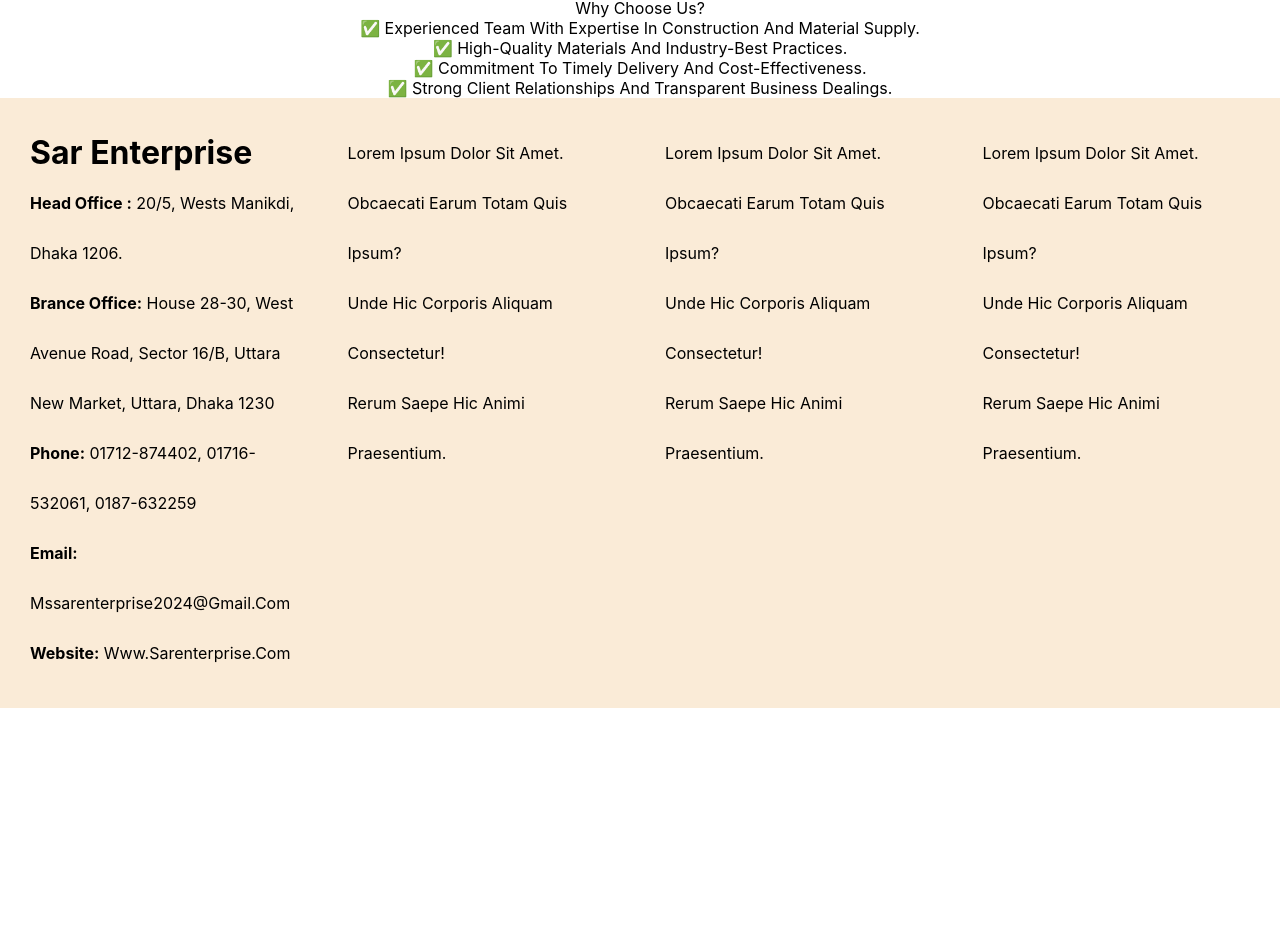
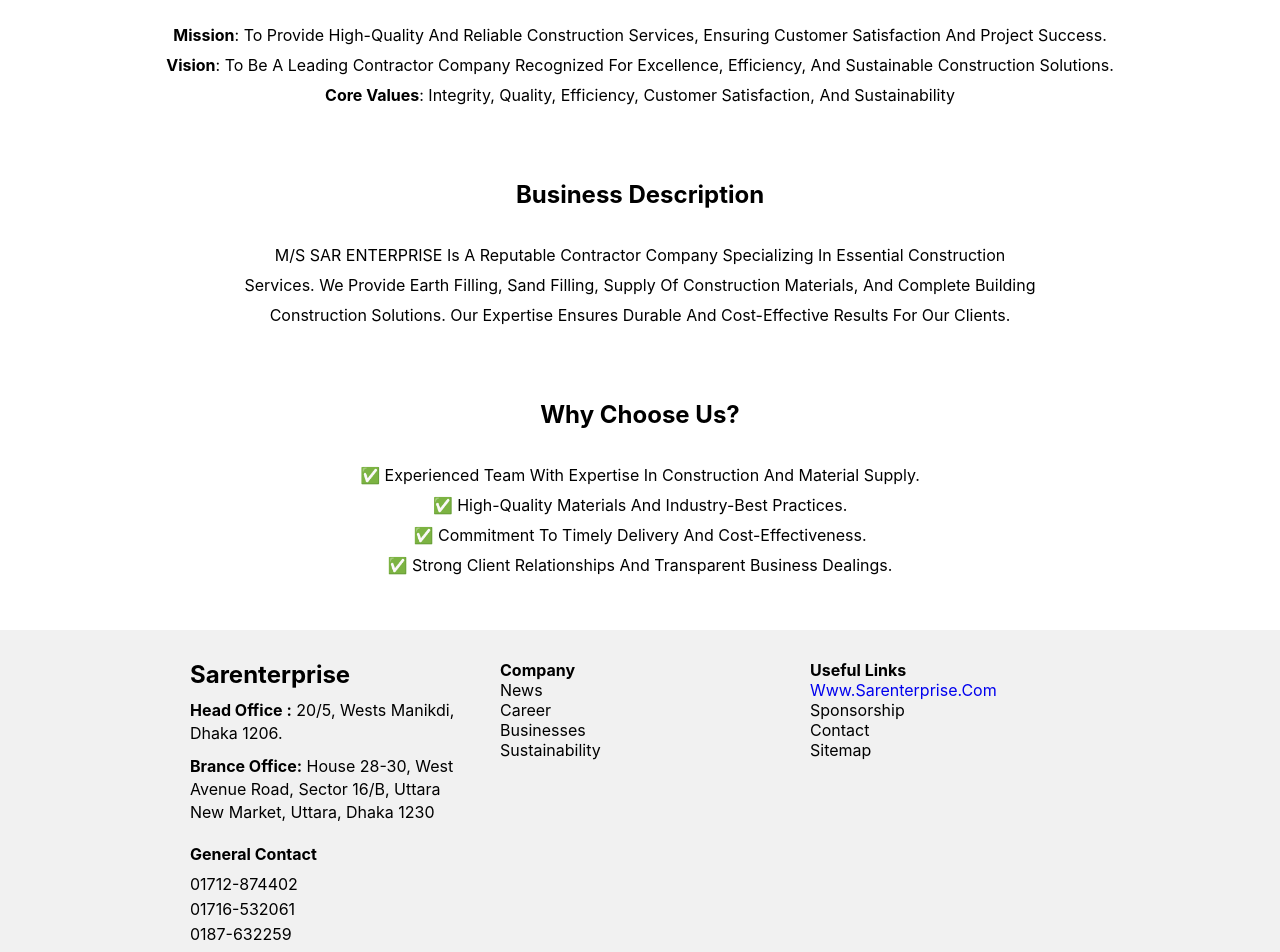
Before and after one commit to sazzadhossain1/sarenterprise, a React (Create React App) app: page /aboutUs in a window 1280 px wide. Shown: the part 470-1422 px from the top of the page. Before the commit the page ends 1178 px from the top, so only its background shows below. Built offline with nearby package versions, Linux system fonts and the light colour scheme.

Commit message:
smooth navigation done

```diff
--- a/src/LayOut/Main.js
+++ b/src/LayOut/Main.js
@@ -2,6 +2,7 @@ import React, { useRef } from "react";
 import NavigationBar from "../components/NavigationBar/NavigationBar";
 import { Outlet } from "react-router-dom";
 import Footer from "../components/Footer/Footer";
+import Home from "../components/Home/Home";
 
 const Main = () => {
   const footerRef = useRef(null); // Create reference for footer
--- a/src/components/AboutUs/AboutUs.css
+++ b/src/components/AboutUs/AboutUs.css
@@ -1,7 +1,20 @@
 .aboutUs_parent_div {
-  margin-top: 100px;
+  margin-top: 120px;
+  margin-bottom: 50px;
 }
 .aboutUs_parent_div h2 {
   margin-top: 70px;
   margin-bottom: 30px;
 }
+.Company_Overview_text_div {
+  line-height: 30px;
+}
+.Mission_Vision_and_Values_text_div {
+  line-height: 30px;
+}
+.Business_Description_text_div {
+  line-height: 30px;
+}
+.Why_Choose_Us_text_div {
+  line-height: 30px;
+}
--- a/src/components/AboutUs/AboutUs.js
+++ b/src/components/AboutUs/AboutUs.js
@@ -4,7 +4,7 @@ import "./AboutUs.css";
 const AboutUs = () => {
   return (
     <div className="aboutUs_parent_div">
-      <div>
+      <div className="Company_Overview_text_div">
         <h2>Company Overview</h2>
         <p>
           M/S SAR ENTERPRISE is a partnership firm established in 2024,
@@ -22,32 +22,46 @@ const AboutUs = () => {
         </div>
       </div>
 
-      <div>
+      <div className="Mission_Vision_and_Values_text_div">
         <h2>Mission, Vision & Values</h2>
         <p>
-          Mission: To provide high-quality and reliable construction services,
-          ensuring customer satisfaction and project success.
+          <b>Mission</b>: To provide high-quality and reliable construction
+          services, ensuring customer satisfaction and project success.
         </p>
         <p>
-          Vision: To be a leading contractor company recognized for excellence,
-          efficiency, and sustainable construction solutions.
+          <b>Vision</b>: To be a leading contractor company recognized for
+          excellence, efficiency, and sustainable construction solutions.
         </p>
         <p>
-          Core Values: Integrity, Quality, Efficiency, Customer Satisfaction,
-          and Sustainability
+          <b>Core Values</b>: Integrity, Quality, Efficiency, Customer
+          Satisfaction, and Sustainability
         </p>
-        <p>Why Choose Us?</p>
-        <div>
+      </div>
+      <div className="Business_Description_text_div">
+        <h2>Business Description</h2>
+        <p>
+          M/S SAR ENTERPRISE is a reputable contractor company specializing in
+          essential construction
+        </p>
+
+        <p>
+          services. We provide earth filling, sand filling, supply of
+          construction materials, and complete building
+        </p>
+        <p>
+          construction solutions. Our expertise ensures durable and
+          cost-effective results for our clients.
+        </p>
+      </div>
+      <div className="Why_Choose_Us_text_div">
+        <h2>Why Choose Us?</h2>
         <p>
           ✅ Experienced team with expertise in construction and material
           supply.
         </p>
         <p>✅ High-quality materials and industry-best practices.</p>
         <p>✅ Commitment to timely delivery and cost-effectiveness.</p>
-          <p>
-            ✅ Strong client relationships and transparent business dealings.
-          </p>
-        </div>
+        <p>✅ Strong client relationships and transparent business dealings.</p>
       </div>
     </div>
   );
--- a/src/components/Footer/Footer.css
+++ b/src/components/Footer/Footer.css
@@ -1,27 +1,69 @@
+.footer_parent_div {
+  background-color: rgb(241, 241, 241);
+}
 .footer_grid_div {
   display: grid;
   grid-template-columns: repeat(4, 1fr);
-  background-color: antiquewhite;
+
   padding: 30px;
-  line-height: 50px;
-  gap: 50px;
+  gap: 200px;
+  width: 75%;
+  margin: auto;
 }
 .footer_grid_div div {
+  /* background-color: red; */
+  width: 100%;
+  /* text-align: left; */
+}
+.footer_first_div {
   text-align: left;
 }
+.footer_second_div {
+  text-align: left;
+}
+.footer_third_div {
+  text-align: left;
+}
+.footer_forth_div {
+  text-align: left;
+}
+.Head_Office {
+  margin-top: 10px;
+  margin-bottom: 10px;
+  line-height: 23px;
+}
+.Brance_Office {
+  line-height: 23px;
+}
+.footer_head_office_flex_div div {
+  margin-top: 20px;
+}
+.footer_number-div h4 {
+  margin-bottom: 10px;
+}
+.footer_number-div p {
+  margin-top: 5px;
+}
 
-@media screen and (max-width: 1250px) {
+.footer_email_div p {
+  margin-top: 5px;
+}
+
+@media screen and (max-width: 1400px) {
   .footer_grid_div {
     grid-template-columns: repeat(3, 1fr);
+    gap: 30px;
   }
 }
-@media screen and (max-width: 950px) {
+@media screen and (max-width: 850px) {
   .footer_grid_div {
     grid-template-columns: repeat(2, 1fr);
+    gap: 30px;
   }
 }
-@media screen and (max-width: 650px) {
+@media screen and (max-width: 700px) {
   .footer_grid_div {
     grid-template-columns: repeat(1, 1fr);
+    gap: 30px;
   }
 }
--- a/src/components/Footer/Footer.js
+++ b/src/components/Footer/Footer.js
@@ -1,44 +1,60 @@
 import React, { forwardRef } from "react";
 import "./Footer.css";
+import { Link } from "react-router-dom";
 const Footer = forwardRef((props, ref) => {
   return (
-    <div ref={ref} id="footer" className="footer_grid_div">
+    <div ref={ref} id="footer" className="footer_parent_div">
       <div>
-        <h1>Sar Enterprise</h1>
-        <p>
+        <div className="footer_grid_div">
+          <div className="footer_first_div">
+            <h2>Sarenterprise</h2>
+            <p className="Head_Office">
               <b>Head Office :</b> 20/5, Wests Manikdi, Dhaka 1206.
             </p>
-        <p>
+            <p className="Brance_Office">
               <b>Brance Office:</b> House 28-30, West Avenue Road, Sector 16/B,
               Uttara New Market, Uttara, Dhaka 1230
             </p>
+            <div className="footer_head_office_flex_div">
+              <div className="footer_number-div">
+                <h4>General Contact</h4>
+                <p>01712-874402</p>
+                <p>01716-532061</p>
+                <p>0187-632259</p>
+              </div>
+              <div className="footer_email_div">
+                <h4>Send A Message</h4>
+                <p>mssarenterprise2024@gmail.com</p>
+              </div>
+            </div>
+          </div>
+
+          <div className="footer_second_div">
+            <h4>Company</h4>
+            <p>News</p>
+            <p>Career</p>
+            <p>Businesses</p>
+            <p>Sustainability</p>
+          </div>
+          <div className="footer_third_div">
+            <h4>Useful Links</h4>
             <p>
-          <b>Phone:</b> 01712-874402, 01716-532061, 0187-632259
+              {/* <b>Website:</b>  */}
+              <Link>www.sarenterprise.com</Link>
             </p>
-        <p>
-          <b>Email:</b> mssarenterprise2024@gmail.com
-        </p>
-        <p>
-          <b>Website:</b> www.sarenterprise.com
-        </p>
+            <p>Sponsorship</p>
+            <p>Contact</p>
+            <p>Sitemap</p>
           </div>
-      <div>
-        <p>Lorem ipsum dolor sit amet.</p>
-        <p>Obcaecati earum totam quis ipsum?</p>
-        <p>Unde hic corporis aliquam consectetur!</p>
-        <p>Rerum saepe hic animi praesentium.</p>
+          <div className="footer_forth_div">
+            <h4>Legal</h4>
+            <p>Cookie Policy</p>
+            <p>Data Privacy</p>
+            <p>Exclusion of Liability</p>
+            <p>Imprint</p>
           </div>
-      <div>
-        <p>Lorem ipsum dolor sit amet.</p>
-        <p>Obcaecati earum totam quis ipsum?</p>
-        <p>Unde hic corporis aliquam consectetur!</p>
-        <p>Rerum saepe hic animi praesentium.</p>
         </div>
-      <div>
-        <p>Lorem ipsum dolor sit amet.</p>
-        <p>Obcaecati earum totam quis ipsum?</p>
-        <p>Unde hic corporis aliquam consectetur!</p>
-        <p>Rerum saepe hic animi praesentium.</p>
+        <div></div>
       </div>
     </div>
   );
--- a/src/components/Home/Home.js
+++ b/src/components/Home/Home.js
@@ -1,43 +1,34 @@
-import React from "react";
+import React, { useEffect, useRef } from "react";
 import "./Home.css";
+import AboutUs from "../AboutUs/AboutUs";
+import OurServices from "../OurServices/OurServices";
+import Projects from "../Projects/Projects";
+import Gallery from "../Gallery/Gallery";
+import { useLocation } from "react-router-dom";
 
 const Home = () => {
+  const aboutRef = useRef(null);
+  const serviceRef = useRef(null);
+  const projectRef = useRef(null);
+  const galleryRef = useRef(null);
+  const location = useLocation();
+
+  useEffect(() => {
+    if (location.hash === "#about" && aboutRef.current) {
+      aboutRef.current.scrollIntoView({ behavior: "smooth" });
+    }
+    if (location.hash === "#services" && serviceRef.current) {
+      serviceRef.current.scrollIntoView({ behavior: "smooth" });
+    }
+    if (location.hash === "#projects" && projectRef.current) {
+      projectRef.current.scrollIntoView({ behavior: "smooth" });
+    }
+    if (location.hash === "#gallery" && galleryRef.current) {
+      galleryRef.current.scrollIntoView({ behavior: "smooth" });
+    }
+  }, [location]);
   return (
     <div className="home_page_main_parent_div">
-      {/* <ul>
-        <li>
-          <b>Company Name: </b>
-          <span>M/S SAR ENTERPRISE</span>
-        </li>
-        <li>
-          <b>Established: </b>
-          <span>2024</span>
-        </li>
-        <li>
-          <b>Head Office: </b>
-          <span>House No 20/5, West Manikdi, Dhaka 1206</span>
-        </li>
-        <li>
-          <b>Branch Office: : </b>
-          <span>
-            House 28-30, West Avenue Road, Sector 16/B, Uttara New Market,
-            Uttara, Dhaka 1230
-          </span>
-        </li>
-        <li>
-          <b>Contact Information: </b>
-          <span>01712-874402, 01716-532061, 01872-632259</span>
-        </li>
-        <li>
-          <b>Legal Status: </b>
-          <span>Partnership</span>
-        </li>
-        <li>
-          <b>Legal Document: </b>
-          <span></span>
-        </li>
-      </ul> */}
-
       <p>
         Welcome to M/S SAR ENTERPRISE, a trusted name in construction and
         material supply. Established in 2024, we specialize in earth filling,
@@ -46,51 +37,23 @@ const Home = () => {
         customer satisfaction, we ensure durable and cost-effective results for
         our clients.
       </p>
-      <h1>Lorem ipsum dolor sit amet.</h1>
-      <h1>Lorem ipsum dolor sit amet.</h1>
-      <h1>Lorem ipsum dolor sit amet.</h1>
-      <h1>Lorem ipsum dolor sit amet.</h1>
-      <h1>Lorem ipsum dolor sit amet.</h1>
-      <h1>Lorem ipsum dolor sit amet.</h1>
-      <h1>Lorem ipsum dolor sit amet.</h1>
-      <h1>Lorem ipsum dolor sit amet.</h1>
-      <h1>Lorem ipsum dolor sit amet.</h1>
-      <h1>Lorem ipsum dolor sit amet.</h1>
-      <h1>Lorem ipsum dolor sit amet.</h1>
-      <h1>Lorem ipsum dolor sit amet.</h1>
-      <h1>Lorem ipsum dolor sit amet.</h1>
-      <h1>Lorem ipsum dolor sit amet.</h1>
-      <h1>Lorem ipsum dolor sit amet.</h1>
-      <h1>Lorem ipsum dolor sit amet.</h1>
-      <h1>Lorem ipsum dolor sit amet.</h1>
-      <h1>Lorem ipsum dolor sit amet.</h1>
-      <h1>Lorem ipsum dolor sit amet.</h1>
-      <h1>Lorem ipsum dolor sit amet.</h1>
-      <h1>Lorem ipsum dolor sit amet.</h1>
-      <h1>Lorem ipsum dolor sit amet.</h1>
-      <h1>Lorem ipsum dolor sit amet.</h1>
-      <h1>Lorem ipsum dolor sit amet.</h1>
-      <h1>Lorem ipsum dolor sit amet.</h1>
-      <h1>Lorem ipsum dolor sit amet.</h1>
-      <h1>Lorem ipsum dolor sit amet.</h1>
-      <h1>Lorem ipsum dolor sit amet.</h1>
-      <h1>Lorem ipsum dolor sit amet.</h1>
-      <h1>Lorem ipsum dolor sit amet.</h1>
-      <h1>Lorem ipsum dolor sit amet.</h1>
-      <h1>Lorem ipsum dolor sit amet.</h1>
-      <h1>Lorem ipsum dolor sit amet.</h1>
-      <h1>Lorem ipsum dolor sit amet.</h1>
-      <h1>Lorem ipsum dolor sit amet.</h1>
-      <h1>Lorem ipsum dolor sit amet.</h1>
-      <h1>Lorem ipsum dolor sit amet.</h1>
-      <h1>Lorem ipsum dolor sit amet.</h1>
-      <h1>Lorem ipsum dolor sit amet.</h1>
-      <h1>Lorem ipsum dolor sit amet.</h1>
-      <h1>Lorem ipsum dolor sit amet.</h1>
-      <h1>Lorem ipsum dolor sit amet.</h1>
-      <h1>Lorem ipsum dolor sit amet.</h1>
-      <h1>Lorem ipsum dolor sit amet.</h1>
-      <h1>Lorem ipsum dolor sit amet.</h1>
+
+      {/* Attach ref here */}
+      <div ref={aboutRef}>
+        <AboutUs />
+      </div>
+
+      <div ref={serviceRef}>
+        <OurServices />
+      </div>
+
+      <div ref={projectRef}>
+        <Projects />
+      </div>
+
+      <div ref={galleryRef}>
+        <Gallery />
+      </div>
     </div>
   );
 };
--- a/src/components/NavigationBar/NavigationBar.js
+++ b/src/components/NavigationBar/NavigationBar.js
@@ -1,12 +1,12 @@
 import React from "react";
 import "./NavigationBar.css";
-import { Link } from "react-router-dom";
+import { Link, Navigate, useLocation } from "react-router-dom";
 import { FontAwesomeIcon } from "@fortawesome/react-fontawesome";
-import { faAngleDown, faBars } from "@fortawesome/free-solid-svg-icons";
+import { faBars } from "@fortawesome/free-solid-svg-icons";
 
 // import logo from "../../accets/logo/Logo PNG.png";
 
-const NavigationBar = ({ footerRef }) => {
+const NavigationBar = ({ footerRef, aboutUsRef }) => {
   const handleScrollToFooter = (e) => {
     e.preventDefault();
 
@@ -14,6 +14,7 @@ const NavigationBar = ({ footerRef }) => {
       footerRef.current.scrollIntoView({ behavior: "smooth", block: "start" });
     }
   };
+
   return (
     <div>
       <header>
@@ -32,42 +33,13 @@ const NavigationBar = ({ footerRef }) => {
               <li className="photo_gallery">
                 <Link to="/home">Home</Link>
               </li>
-
-              {/* ==================== */}
-
-              <li>
-                {/* <Link>About Us</Link> */}
-                <li>
-                  <Link to="#">
-                    About Us <FontAwesomeIcon icon={faAngleDown} />
-                  </Link>
-                </li>
-                {/* NASTED MENU START */}
-                <ul>
-                  <li>
-                    <Link to="/companyOverview">Company Overview</Link>
-                  </li>
-                  <li>
-                    <Link to="/mission">Mission and Vision</Link>
-                  </li>
-                  <li>
-                    <Link to="/businessDescription">Business Description</Link>
-                  </li>
-                  <li>
-                    <Link to="/whyChooseUs">Why Choose Us?</Link>
-                  </li>
-                  <li>
-                    <Link to="/team">Team</Link>
-                  </li>
-                </ul>
-                {/* NASTED MENU END */}
+              <li className="photo_gallery">
+                <Link to="/home#about">About Us</Link>
               </li>
-
-              {/* ==================== */}
 
               <li>
                 <li>
-                  <Link to="/ourServices">
+                  <Link to="/home#services">
                     Our Services
                     {/* <FontAwesomeIcon icon={faAngleDown} /> */}
                   </Link>
@@ -116,7 +88,7 @@ const NavigationBar = ({ footerRef }) => {
 
               <li>
                 <li>
-                  <Link to="/projects">
+                  <Link to="/home#projects">
                     Projects
                     {/* <FontAwesomeIcon icon={faAngleDown} /> */}
                   </Link>
@@ -157,7 +129,7 @@ const NavigationBar = ({ footerRef }) => {
 
               <li>
                 <li>
-                  <Link to="/gallery">
+                  <Link to="/home#gallery">
                     Gallery
                     {/* <FontAwesomeIcon icon={faAngleDown} /> */}
                   </Link>
--- a/src/components/OurServices/OurServices.css
+++ b/src/components/OurServices/OurServices.css
@@ -1,7 +1,35 @@
 .ourServices_parent_div {
-  margin-top: 100px;
+  margin-top: 130px;
+}
+.ourServices_parent_div h1 {
+  margin-bottom: 200px;
+}
+.ourServices_grid_div {
+  display: grid;
+  grid-template-columns: repeat(2, 1fr);
+  margin-bottom: 50px;
+  align-items: center;
+  background-color: #f4f4f4;
+  padding: 20px;
+  margin-top: 50px;
+}
+.our_Services_right_text_div {
   text-align: left;
-  padding-left: 15px;
+}
+.ourServices_grid_div_two {
+  display: grid;
+  grid-template-columns: repeat(2, 1fr);
+  margin-bottom: 50px;
+  align-items: center;
+  background-color: #eff5fd;
+  padding: 20px;
+}
+
+.our_Services_left_text_div {
+  text-align: right;
+}
+.ourServices_parent_div img {
+  width: 80%;
 }
 .ourServices_parent_div h1 {
   margin-bottom: 20px;
--- a/src/components/OurServices/OurServices.js
+++ b/src/components/OurServices/OurServices.js
@@ -1,44 +1,111 @@
 import React from "react";
 import "./OurServices.css";
+
+import ATIProject2 from "../../accets/gallery/ATI Project2.jpg";
 const OurServices = () => {
   return (
     <div className="ourServices_parent_div">
       <h1>Our Services</h1>
+      <div className="ourServices_grid_div">
+        <div>
+          <img src={ATIProject2} alt="" />
+        </div>
+        <div className="our_Services_right_text_div">
           <h2>Earth Filling & Land Development</h2>
           <p>
             We provide high-quality earth filling for site preparation and land
             development, ensuring a solid foundation for construction projects.
           </p>
+        </div>
+      </div>
+
+      {/*  */}
+
+      <div className="ourServices_grid_div_two">
+        <div className="our_Services_left_text_div">
           <h2>Sand Filling</h2>
           <p>
             We supply and deliver premium sand to meet the needs of various
             construction projects.
           </p>
+        </div>
+        <div>
+          <img src={ATIProject2} alt="" />
+        </div>
+      </div>
+
+      {/*  */}
+
+      <div className="ourServices_grid_div">
+        <div>
+          <img src={ATIProject2} alt="" />
+        </div>
+        <div className="our_Services_right_text_div">
           <h2>Supply of Construction Materials</h2>
           <p>
             We offer top-grade materials, including bricks, cement, rods,
             aggregates, and more, ensuring durability and strength.
           </p>
+        </div>
+      </div>
+
+      {/*  */}
+      <div className="ourServices_grid_div_two">
+        <div className="our_Services_left_text_div">
           <h2>Building Construction</h2>
           <p>
-        From foundation to finishing, we deliver complete construction solutions
-        with expertise and reliability.
+            From foundation to finishing, we deliver complete construction
+            solutions with expertise and reliability.
           </p>
+        </div>
+        <div>
+          <img src={ATIProject2} alt="" />
+        </div>
+      </div>
+
+      {/*  */}
+      <div className="ourServices_grid_div">
+        <div>
+          <img src={ATIProject2} alt="" />
+        </div>
+        <div className="our_Services_right_text_div">
+          {" "}
           <h2>Infrastructure Development</h2>
           <p>
             We engage in small- to large-scale infrastructure projects, ensuring
             high-quality outcomes with innovative approaches.
           </p>
+        </div>
+      </div>
+
+      {/*  */}
+      <div className="ourServices_grid_div_two">
+        <div className="our_Services_left_text_div">
+          {" "}
           <h2>Dredging Services</h2>
           <p>
             Our dredging solutions clear waterways, reclaim land, and support
             construction projects efficiently.
           </p>
+        </div>
+        <div>
+          <img src={ATIProject2} alt="" />
+        </div>
+      </div>
+
+      {/*  */}
+      <div className="ourServices_grid_div">
+        <div>
+          <img src={ATIProject2} alt="" />
+        </div>
+        <div className="our_Services_right_text_div">
           <h2>Drum Truck Carrying Services</h2>
           <p>
-        Reliable bulk transportation services for construction materials using
-        drum trucks.
+            Reliable bulk transportation services for construction materials
+            using drum trucks.
           </p>
+        </div>
+      </div>
 
       {/* <p>
         Home, (AboutUs - Mission and vission, Company over view, why chose
```
Also changed, not shown: 1 other file (tests, documents, lock files or other folders). Lines whose indentation alone changed are shown as unchanged.
